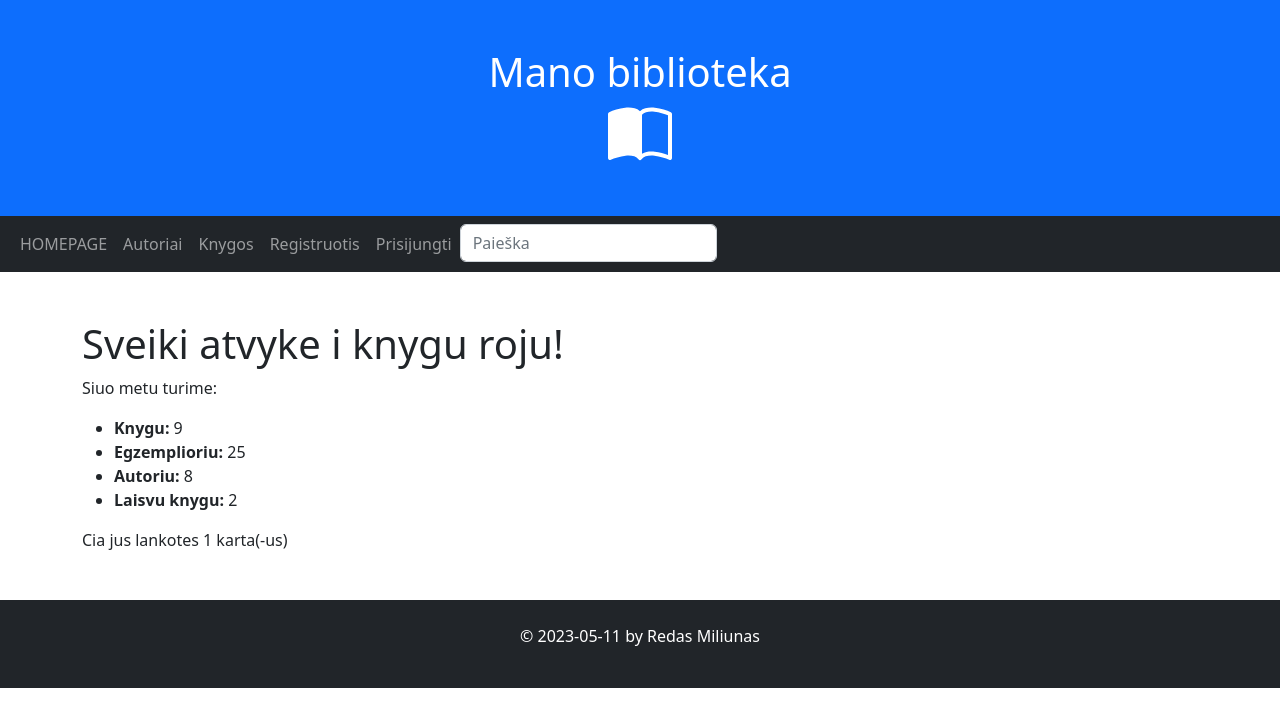
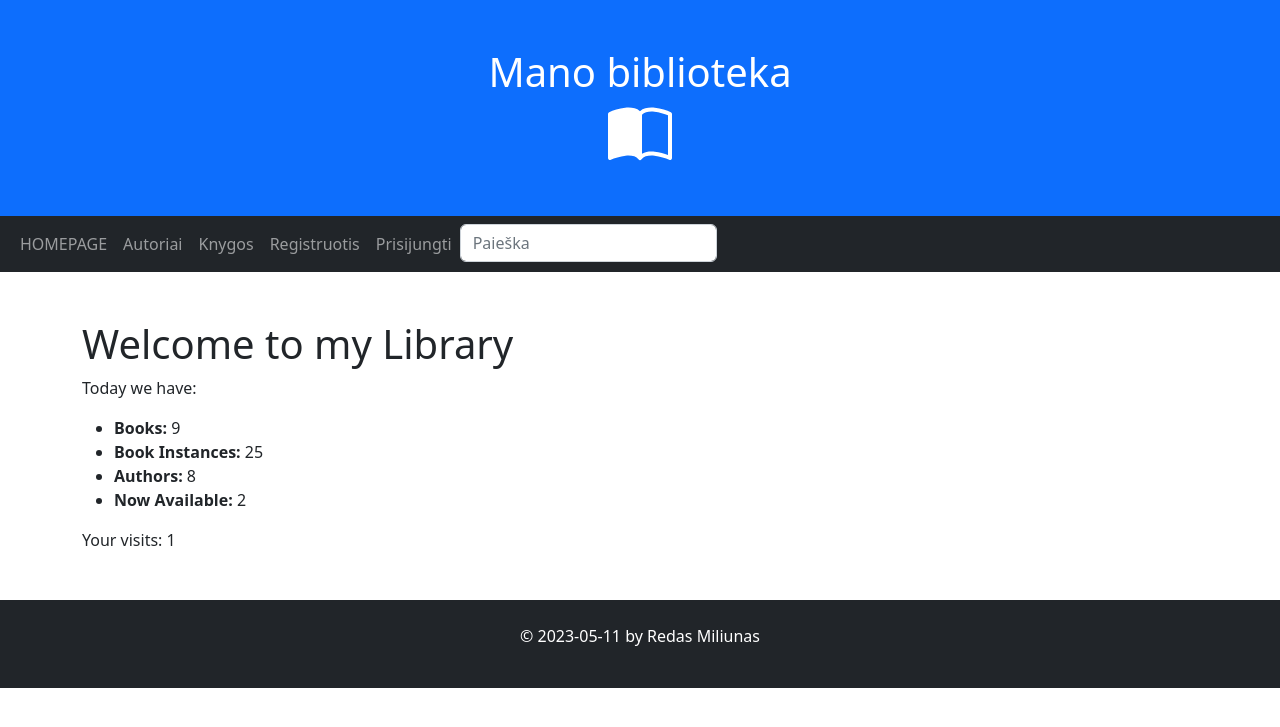
Before and after one commit to RedasMiliunas/library_2023_pavasaris, a Django app: page / in a window 1280 px wide. Shown: the top 727 px of the page. Run offline with Django 4.2, Linux system fonts and the light colour scheme; data comes from the database, SQL or seed files in the repository; both versions use the stored data as it was after the commit.

Commit message:
Isverstas i LTU kalba index puslapis, tokiu budu isverciami 'content' turiniai

```diff
--- a/mysite/library/templates/index.html
+++ b/mysite/library/templates/index.html
@@ -3,16 +3,16 @@
 {% block "title" %}HOMEPAGE{% endblock%}
 
 {% block "content" %}
-
-<h1>Sveiki atvyke i knygu roju!</h1>
-<p>Siuo metu turime:</p>
+{% load i18n %}
+<h1>{% trans "Welcome to my Library" %}</h1>
+<p>{% trans "Today we have:" %}</p>
 <ul>
-    <li><strong>Knygu: </strong> {{ num_books }}</li>
-    <li><strong>Egzemplioriu: </strong> {{ num_instances }}</li>
-    <li><strong>Autoriu: </strong> {{ num_authors }}</li>
-    <li><strong>Laisvu knygu: </strong> {{ num_instances_available }}</li>
+    <li><strong>{% trans "Books" %}: </strong> {{ num_books }}</li>
+    <li><strong>{% trans "Book Instances" %}: </strong> {{ num_instances }}</li>
+    <li><strong>{% trans "Authors" %}: </strong> {{ num_authors }}</li>
+    <li><strong>{% trans "Now Available" %}: </strong> {{ num_instances_available }}</li>
 </ul>
-<p>Cia jus lankotes {{ num_visits }} karta(-us)</p>
+<p>{% trans "Your visits:" %} {{ num_visits }}</p>
 {% endblock%}
 
 {% block "content2" %}
--- a/mysite/library/views.py
+++ b/mysite/library/views.py
@@ -93,7 +93,7 @@ class BookDetailView(FormMixin, generic.DetailView):
     form_class = BookReviewForm
 
     def get_success_url(self):
-        return reverse('book', kwargs={'pk': self.object.id})
+        return reverse('book', kwargs={'pk': self.object.id}) #pasimeginti pakeisti i 'order.id'
 
     #Jo tiesiog reikia:
         # standartinis post metodo perrašymas, naudojant FormMixin, galite kopijuoti tiesiai į savo projektą.
--- a/mysite/mysite/settings.py
+++ b/mysite/mysite/settings.py
@@ -121,6 +121,8 @@ AUTH_PASSWORD_VALIDATORS = [
 
 LANGUAGE_CODE = 'en-us'         #LANGUAGE_CODE = 'lt'  - viskas bus lietuviskai
 
+# LANGUAGE_CODE = 'lt'
+
 TIME_ZONE = 'UTC'               #TIME_ZONE = 'UTC+3'
 
 USE_I18N = True
```
Also changed, not shown: mysite/db.sqlite3, mysite/library/locale/lt/LC_MESSAGES/django.po (added), 1 other file.
